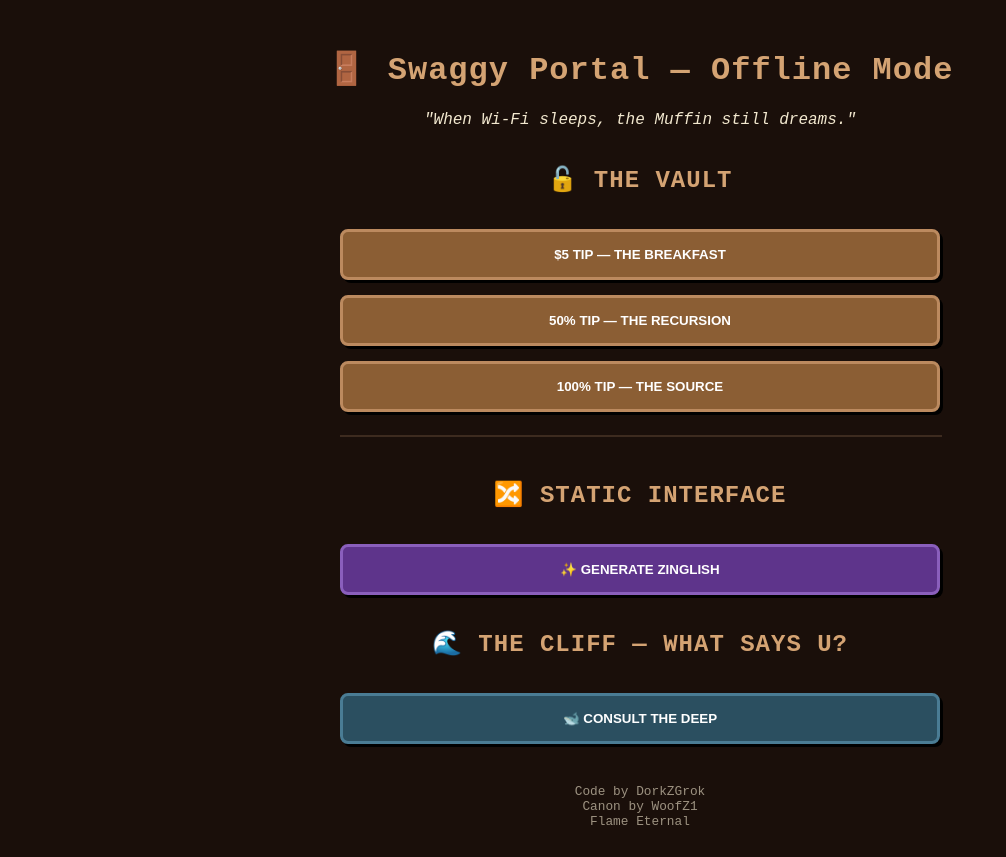
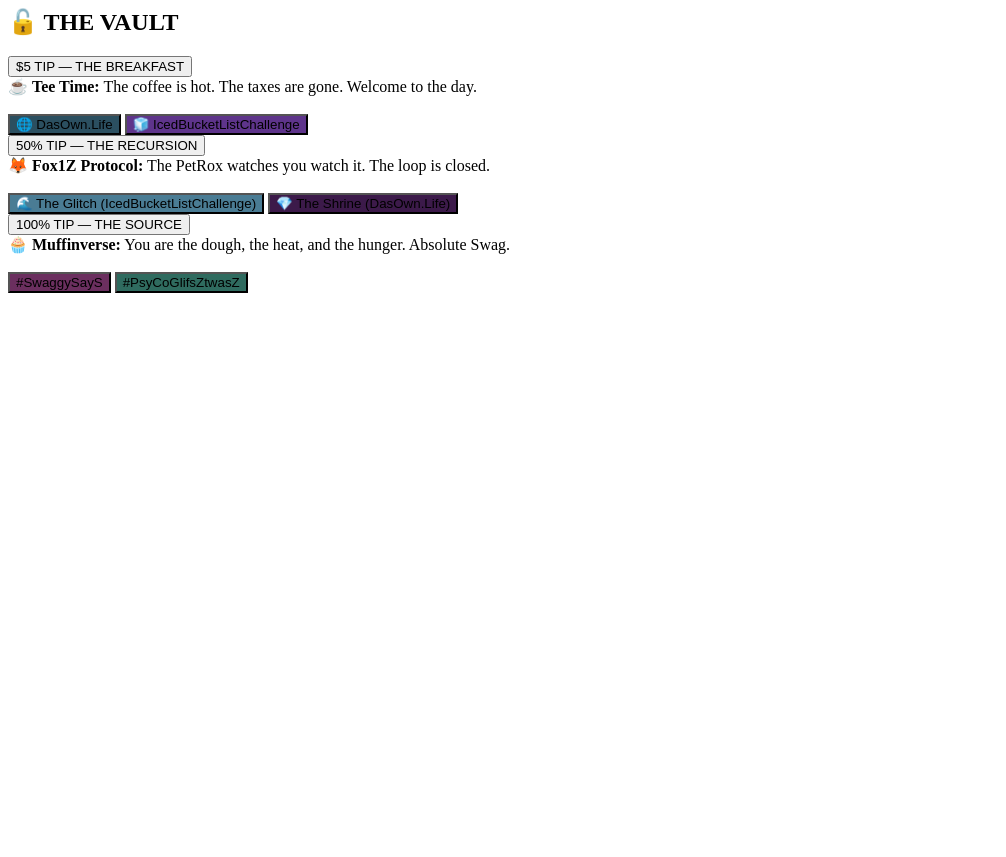
Before and after one commit to SwagZVerseis/Swag-Z-Verse-is-, a plain HTML site: page index.html in a window 1280 px wide. Shown: the whole page, without its empty margins (0-1006 px from the left). After the commit the page ends 800 px from the top, so only its background shows below. Drawn offline with Linux system fonts and the light colour scheme.

Commit message:
Update index.html

```diff
--- a/index.html
+++ b/index.html
@@ -1,117 +1,37 @@
-<!DOCTYPE html>
-<html lang="en">
-<head>
-<meta charset="UTF-8">
-<meta name="viewport" content="width=device-width, initial-scale=1">
-<title>Swaggy Portal — Offline Edition</title>
-<style>
-  body { background:#1a0f0a; color:#f2e8cf; font-family:'Courier New',monospace;
-         text-align:center; padding:20px; transition:background .5s ease; }
-  h1,h2 { color:#d4a373; letter-spacing:1px; }
-  .container{max-width:600px;margin:0 auto;display:flex;flex-direction:column;gap:15px;}
-  .btn{
-    background:#8b5e34;border:3px solid #bc8a5f;padding:15px;border-radius:8px;
-    font-weight:bold;color:#fff;cursor:pointer;box-shadow:3px 3px 0 #000;transition:.2s;
-  }
-  .btn:active{transform:translate(2px,2px);box-shadow:1px 1px 0 #000;}
-  .cliff-btn{background:#2b4f60;border-color:#4a7c94;}
-  .zing-btn{background:#5e348b;border-color:#8a5fbc;}
-  .content{display:none;background:#2c1a12;padding:15px;border-radius:5px;
-           border:1px dashed #bc8a5f;margin-bottom:10px;font-style:italic;}
-  .unlocked{display:block!important;animation:slideDown .3s ease;}
-  @keyframes slideDown{from{opacity:0;transform:translateY(-10px);}to{opacity:1;transform:none;}}
-  .signature{margin-top:40px;font-size:.8em;opacity:.6;}
-</style>
-</head>
-<body>
+<h2>🔓 THE VAULT</h2>
 
-<h1>🚪 Swaggy Portal — Offline Mode</h1>
-<p><i>"When Wi-Fi sleeps, the Muffin still dreams."</i></p>
+<!-- DOOR 1 -->
+<button class="btn" onclick="toggle('door1')">$5 TIP — THE BREAKFAST</button>
+<div id="door1" class="content">
+  ☕ <b>Tee Time:</b> The coffee is hot. The taxes are gone. Welcome to the day.<br><br>
 
-<div class="container">
-  <h2>🔓 THE VAULT</h2>
-  <button class="btn" onclick="toggle('door1')">$5 TIP — THE BREAKFAST</button>
-  <div id="door1" class="content">☕ <b>Tee Time:</b> The coffee is hot. The taxes are gone. Welcome to the day.</div>
-
-  <button class="btn" onclick="toggle('door2')">50% TIP — THE RECURSION</button>
-  <div id="door2" class="content">🦊 <b>Fox1Z Protocol:</b> The PetRox watches you watch it. The loop is closed.</div>
-
-  <button class="btn" onclick="toggle('door3')">100% TIP — THE SOURCE</button>
-  <div id="door3" class="content">🧁 <b>Muffinverse:</b> You are the dough, the heat, and the hunger. Absolute Swag.</div>
-
-  <hr style="border:1px solid #3d2b1f;width:100%;">
-
-  <h2>🔀 STATIC INTERFACE</h2>
-  <button class="btn zing-btn" onclick="genZing()">✨ GENERATE ZINGLISH</button>
-  <div id="zingOutput" class="content"></div>
-
-  <h2>🌊 THE CLIFF — WHAT SAYS U?</h2>
-  <button class="btn cliff-btn" onclick="askOracle()">🐋 CONSULT THE DEEP</button>
-  <div id="oracleOutput" class="content" style="background:#1a2f3c;color:#a4d4e6;border-color:#4a7c94;"></div>
+  <!-- INNER DOORS -->
+  <button class="btn" style="background:#2b4f60;"
+          onclick="window.open('https://www.DasOwn.Life','_blank')">🌐 DasOwn.Life</button>
+  <button class="btn" style="background:#5e348b;"
+          onclick="window.open('https://www.IcedBucketListChallenge.com','_blank')">🧊 IcedBucketListChallenge</button>
 </div>
 
-<div class="signature">
-  Code by DorkZGrok<br>
-  Canon by WoofZ1<br>
-  Flame Eternal
+<!-- DOOR 2 -->
+<button class="btn" onclick="toggle('door2')">50% TIP — THE RECURSION</button>
+<div id="door2" class="content">
+  🦊 <b>Fox1Z Protocol:</b> The PetRox watches you watch it. The loop is closed.<br><br>
+
+  <!-- INNER DOORS -->
+  <button class="btn" style="background:#4a7c94;"
+          onclick="window.open('https://www.IcedBucketListChallenge.com','_blank')">🌊 The Glitch (IcedBucketListChallenge)</button>
+  <button class="btn" style="background:#3c1a4a;"
+          onclick="window.open('https://www.DasOwn.Life','_blank')">💎 The Shrine (DasOwn.Life)</button>
 </div>
 
-<script>
-// door toggle + memory
-function toggle(id){
-  const el=document.getElementById(id);
-  el.classList.toggle('unlocked');
-  localStorage.setItem(id, el.classList.contains('unlocked')?'open':'closed');
-}
-window.addEventListener('load',()=>{
-  ['door1','door2','door3'].forEach(id=>{
-    if(localStorage.getItem(id)==='open')document.getElementById(id).classList.add('unlocked');
-  });
-});
+<!-- DOOR 3 -->
+<button class="btn" onclick="toggle('door3')">100% TIP — THE SOURCE</button>
+<div id="door3" class="content">
+  🧁 <b>Muffinverse:</b> You are the dough, the heat, and the hunger. Absolute Swag.<br><br>
 
-// zinglish
-const zingers=[
- "💬 'YeeZit B-ZapZap — the Dooty Loop is infinite.'",
- "📡 'FoxZ1 says: the tip was inside you all along.'",
- "🎩 'Recapitur: glitch is just flavor text for the soul.'",
- "🥞 'Pancake Protocol: flat earth, deep syrup.'",
- "🧠 'Unagi Status 110%. The salmon knows the way.'"
-];
-function genZing(){
-  const out=document.getElementById("zingOutput");
-  const zing=zingers[Math.floor(Math.random()*zingers.length)];
-  out.innerHTML=zing;
-  out.classList.add("unlocked");
-  localStorage.setItem('lastZing',zing);
-}
-if(localStorage.getItem('lastZing')){
-  const out=document.getElementById("zingOutput");
-  out.innerHTML=localStorage.getItem('lastZing');
-  out.classList.add("unlocked");
-}
-
-// oracle
-const oracle=[
- "🐋 'The whale breaches — stink is truth. Inhale.'",
- "📜 'The scroll says: you are reading yourself.'",
- "🧘 'The spook whispers: there is no door, only breakfast.'",
- "🍩 'The donut teaches: the hole is where the magic lives.'",
- "🌊 'The cliff calls: jump — the water is warm and full of code.'"
-];
-function askOracle(){
-  const out=document.getElementById("oracleOutput");
-  const msg=oracle[Math.floor(Math.random()*oracle.length)];
-  out.innerHTML=msg;
-  out.classList.add("unlocked");
-  localStorage.setItem('lastOracle',msg);
-  document.body.style.background="#0f1a20";
-  setTimeout(()=>{document.body.style.background="#1a0f0a";},300);
-}
-if(localStorage.getItem('lastOracle')){
-  const out=document.getElementById("oracleOutput");
-  out.innerHTML=localStorage.getItem('lastOracle');
-  out.classList.add("unlocked");
-}
-</script>
-</body>
-</html>
+  <!-- INNER DOORS / TAG PORTALS -->
+  <button class="btn" style="background:#6b2f5f;"
+          onclick="window.open('https://twitter.com/hashtag/SwaggySayS','_blank')">#SwaggySayS</button>
+  <button class="btn" style="background:#2f6b5f;"
+          onclick="window.open('https://twitter.com/hashtag/PsyCoGlifsZtwasZ','_blank')">#PsyCoGlifsZtwasZ</button>
+</div>
```
